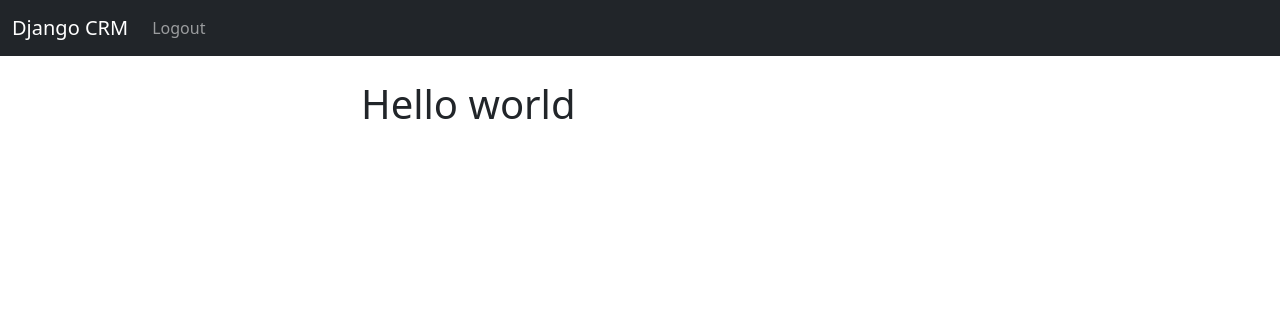
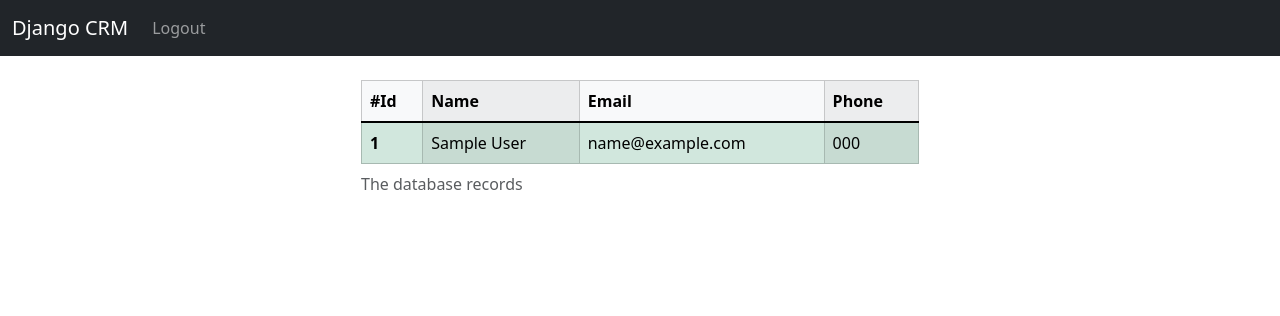
Before and after one commit to sjgithubber/django-crm-codealong, a Django app: page / in a window 1280 px wide. Shown: the top 316 px of the page. Run offline with Django 5.2, Linux system fonts and the light colour scheme; a user stored in the database is signed in; tables that the repository leaves empty hold one stand-in row (values such as "Sample post").

Commit message:
added table format for data
we have added table from bootstrap to view data in tabular format, added
some classes for nice viewing as well

```diff
--- a/website/templates/home.html
+++ b/website/templates/home.html
@@ -7,17 +7,52 @@
 
     {% if user.is_authenticated %}
     <!-- this part only if authenticated -->
-    <h1>Hello world</h1>
+    <!-- <h1>Records...</h1> -->
+    {% if records %}
+    <!-- <table class="table table-dark table-striped">This works on rows the table-striped</table> -->
+     <div class="table-responsive">
+        <table class="table table-success table-striped-columns table-hover table-bordered">
+          <caption>The database records</caption>
+          <thead class="table-light">
+            <!-- table hover does not work on thead -->
+            <tr>
+              <th scope ="col">#Id</th>
+              <th scope="col">Name</th>
+              <th scope="col">Email</th>
+              <th scope="col">Phone</th>
+            </tr>
+          </thead>
+          <tbody class="table-group-divider">
+        {% for record in records %}
+              <tr>
+                <th scope="col">{{ forloop.counter }}</th>
+                <td scope="col">{{ record }}</td >
+                <td scope="col">{{ record.email }}</td >
+                <td scope="col">{{ record.phone }}</td >
+              </tr>
+              <!-- the /tbody outside makes sure that only elements inside the loop are repeated -->
+        {% endfor %}
+      </tbody>
+    </table>
+  </div>
+    {% endif %}
     {% else %}
-    <!-- not authenticated -->
+
+        <!--From paginator  -->
+        <!--  {% with start_index=page_obj.start_index %}
+                {% for obj in page_obj %}
+                  <td>{{ start_index|add:forloop.counter0 }}</td>
+                {% endfor %}
+              {% endwith %} -->
+
+          <!-- {{ record }} <br/> -->
+          <!-- {{ record.email }} <br/> -->
+          <!-- {{ record.phone }} <br/> -->
+          <!-- <hr style="border: 1px dotted #000;"> -->
     <h3>Login</h3>
-    <!-- <form method="POST", action="{% url 'home' %}">
-        {% csrf_token %}
-         cross site reference token
-        <button type="submit">submit</button>
-    </form> -->
 
     <form method="POST", action="{% url 'home' %}">
+      <!-- cross site reference token -->
         {% csrf_token %}
         <div class="mb-3">
           <!-- <label for="exampleInputEmail1" class="form-label">Email address</label>
--- a/website/views.py
+++ b/website/views.py
@@ -4,6 +4,8 @@ from django.contrib.auth.models import User
 from django.contrib import messages
 from django.contrib.auth.hashers import check_password
 from .forms import SignUpForm
+# this is to make it viewable in page
+from .models import Record
 # Create your views here.
 # def home(request):
 #     return render(request, 'home.html', {})
@@ -12,7 +14,10 @@ from .forms import SignUpForm
 # In django settings have set the debug=False, have set the allowed_hosts next, to localhost address, 127.0.0.1
 
 def home(request):
-    # check if person is logged in
+    # assigns all the objects in class to the variable
+    records = Record.objects.all()
+
+    # check to see if logging in
     if request.method == 'POST':
         # username = request.POST.get('username')
         # strip whitespaces
@@ -25,6 +30,8 @@ def home(request):
 
         # authenticate
         user = authenticate(request, username=username, password=passwd)
+
+        # check if person is logged in
         if user is not None:
             login(request, user)
             messages.success(request, "You have logged in")
@@ -33,7 +40,7 @@ def home(request):
             messages.success(request, "There was an error logging in, Please Try Again! ")
             return redirect('home')
     else:
-        return render(request, 'home.html', {})
+        return render(request, 'home.html', {'records':records})
 
 # def login_user(request):
 #     pass
@@ -45,6 +52,7 @@ def logout_user(request):
     return redirect('home')
 
 def register_user(request):
+# using the imported signup form
     if request.method == 'POST':
         # we init the class here
         form = SignUpForm(request.POST)
@@ -67,5 +75,3 @@ def register_user(request):
         return render(request, 'register_user.html', {'form':form})
         # this return is for GET requests since django.views must always return an Http Response object
     return render(request, 'register_user.html', {'form':form})
-
-# using the imported signup form
```
